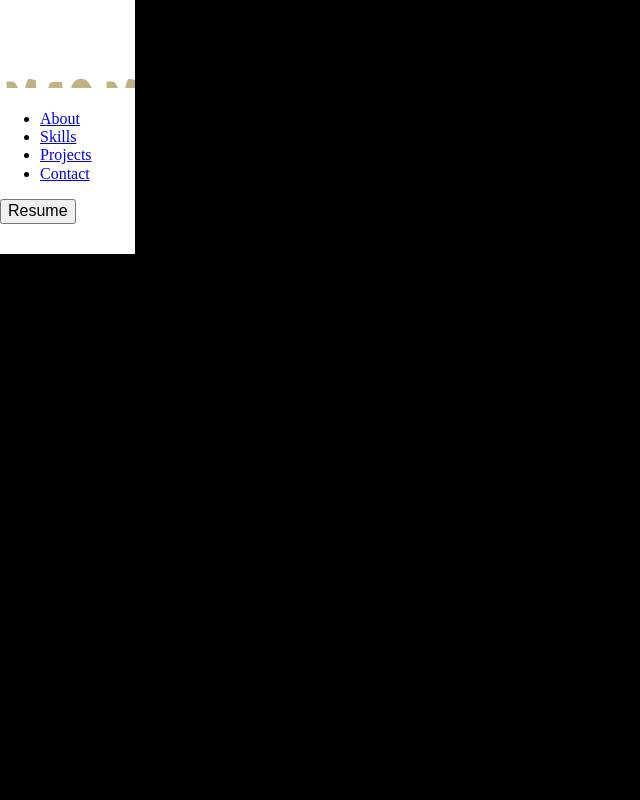
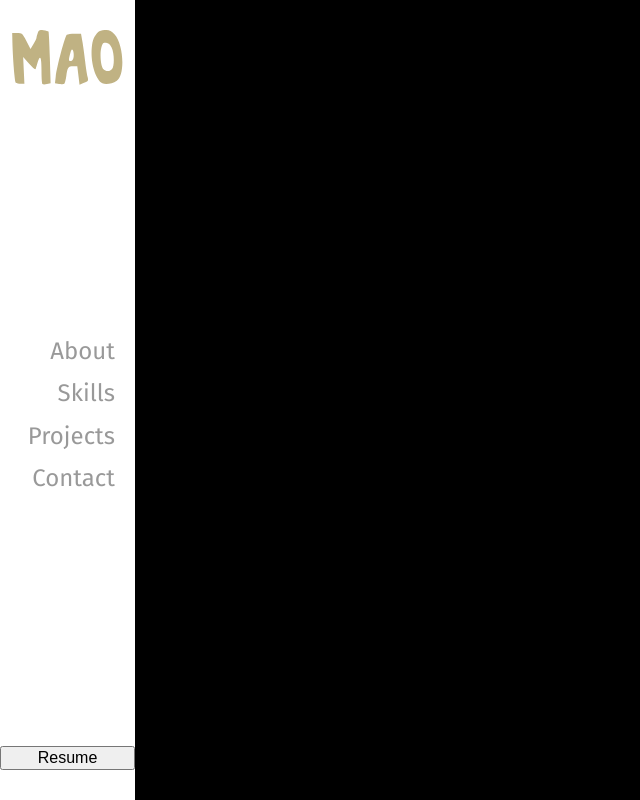
Before and after one commit to MAOKG/PortfolioSite, a website built with webpack: page src/index.html in a window 1280 px wide. Shown: the top 800 px of the page, without its empty margins (0-640 px from the left). Built offline with nearby package versions, Linux system fonts and the light colour scheme.

Commit message:
Flexbox header

```diff
--- /dev/null
+++ b/src/css/base/_base.scss
@@ -0,0 +1,6 @@
+@import 'normalize';
+
+body {
+  background: black;
+  font-family: $main-font;
+}
--- a/src/css/base/_normalize.scss
+++ b/src/css/base/_normalize.scss
@@ -448,11 +448,3 @@ template {
 [hidden] {
   display: none;
 }
-
-/* Added
-  =============================================
-
-*/
-body {
-  background: black;
-}
--- a/src/css/main.scss
+++ b/src/css/main.scss
@@ -1,6 +1,7 @@
 @import 'utils/variables';
 @import 'utils/mixins';
 
-@import 'base/normalize';
+@import 'base/base';
 
 @import 'partials/header';
+@import 'partials/home';
--- a/src/css/partials/_header.scss
+++ b/src/css/partials/_header.scss
@@ -1,11 +1,57 @@
-header {
+.header {
   width: 135px;
   background: white;
   padding: 30px 0;
 
-  .logo {
+  .header-position {
+    position: fixed;
+    top: 30px;
+    left: 0;
+    bottom: 30px;
+    width: 135px;
+    display: flex;
+    flex-direction: column;
+    justify-content: space-between;
+  }
+
+  & &_logo {
     @include hide-text;
     max-width: 135px;
-    background-image: url('../../img/MAO-logo.svg');
+    background-image: url('../../img/MAO-logo2.svg');
+    background-repeat: no-repeat;
+    background-position: center;
+    background-size: contain;
+    height: 55px;
+    padding: 0;
+    margin: 0;
+  }
+
+  & &_nav {
+    ul {
+      font-size: 24px;
+      list-style: none;
+      margin: 20px 0;
+      padding: 0 20px 0 0;
+      text-align: right;
+    }
+    li {
+      margin-bottom: 15px;
+      &:last-child {
+        margin-bottom: 0;
+      }
+    }
+    a {
+      text-decoration: none;
+      color: #999;
+      &:hover,
+      &:active {
+        color: #666;
+      }
+    }
+    & &_resume {
+      text-align: center;
+      margin: 0 auto;
+      display: block;
+    }
   }
 }
--- /dev/null
+++ b/src/css/partials/_home.scss
@@ -0,0 +1,4 @@
+.home-wrap {
+  display: flex;
+  min-height: 100vh;
+}
--- a/src/css/utils/_variables.scss
+++ b/src/css/utils/_variables.scss
@@ -1,2 +1,6 @@
-$main: #c0b823;
-$secondary: #f3f3f3;
+@import url('https://fonts.googleapis.com/css?family=Fira+Sans');
+
+$main-color: #c0b823;
+$secondary-color: #f3f3f3;
+
+$main-font: 'Fira Sans', sans-serif;
--- a/src/index.html
+++ b/src/index.html
@@ -6,20 +6,25 @@
           content="width=device-width, user-scalable=no, initial-scale=1.0, maximum-scale=1.0, minimum-scale=1.0">
     <meta http-equiv="X-UA-Compatible" content="ie=edge">
     <title>Maosen Chen</title>
-    <link rel="shortcut icon" href="img/icon.png">
 </head>
 <body>
-  <header>
-    <h1 class='logo'>MAO</h1>
-    <nav>
+  <div class='home-wrap'>
+    <header class='header'>
+      <div class='header-position'>
+        <h1 class='header_logo'>MAO</h1>
+        <nav class='header_nav'>
           <ul>
             <li><a href="#about">About</a></li>
             <li><a href="#skills">Skills</a></li>
             <li><a href="#projects">Projects</a></li>
             <li><a href="#contact">Contact</a></li>
           </ul>
-      <button>Resume</button>
         </nav>
+        <button class='header_resume'>Resume</button>
+      </div>
     </header>
+
+    <div class='sections' style='height: 2000px'></div>
+  </div>
 </body>
 </html>
```
Also changed, not shown: src/img/MAO-logo2.svg (added). Lines whose indentation alone changed are shown as unchanged.
